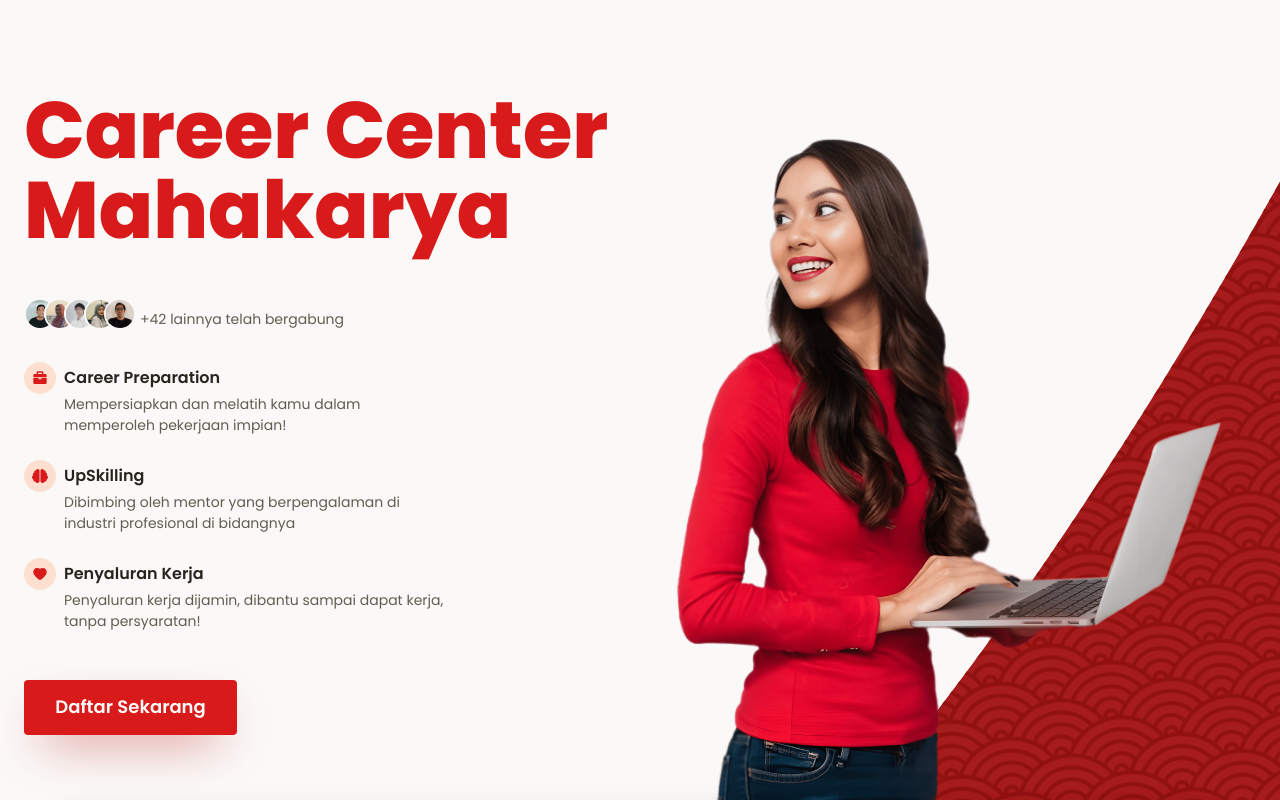
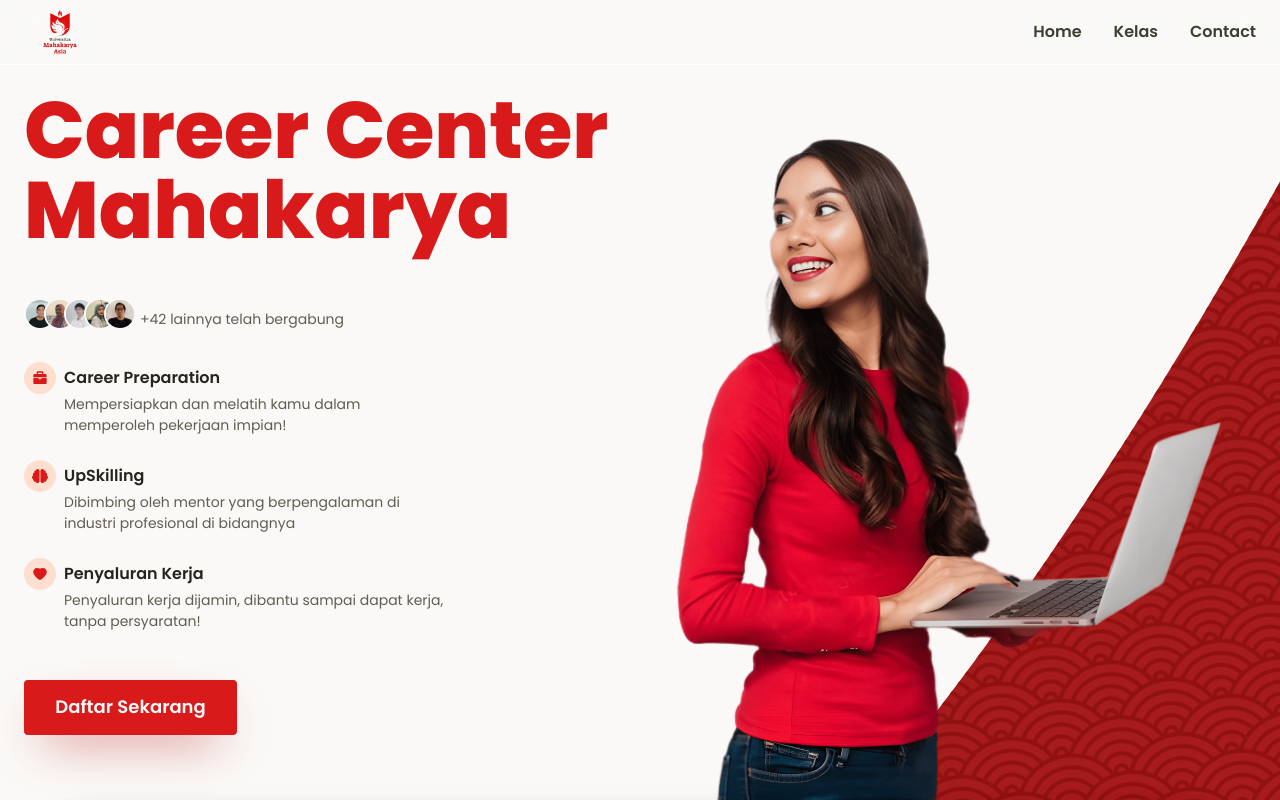
Before and after one commit to xvferdy/career-center-mahakarya-asia, a Next.js app: page / in a window 1280 px wide. Shown: the top 800 px of the page. Built offline with nearby package versions, Linux system fonts and the light colour scheme.

Commit message:
💄 [UI]: component navbar

```diff
--- a/src/app/kelas/[kelasId]/page.jsx
+++ b/src/app/kelas/[kelasId]/page.jsx
@@ -5,10 +5,10 @@
   // const kelas = await fetchData(props.params.kelasId);
   // if (!kelas.id) return notFound();
   return (
-    <div>
+    <main className="kelas-main">
       <h1>kelas {props.params.kelasId}</h1>
       {/* <h1>kelas {kelas.desc}</h1> */}
-    </div>
+    </main>
   );
 }
 
--- a/src/app/layout.js
+++ b/src/app/layout.js
@@ -1,3 +1,5 @@
+import Navbar from "@/components/Navbar";
+import Footer from "@/components/Footer";
 import "../styles/scss/main.scss";
 import "./globals.css";
 
@@ -31,7 +33,11 @@
         head.js. Find out more at https://beta.nextjs.org/docs/api-reference/file-conventions/head
       */}
       <head />
-      <body>{children}</body>
+      <body>
+        <Navbar />
+        {children}
+        <Footer />
+      </body>
     </html>
   );
 }
--- a/src/app/page.js
+++ b/src/app/page.js
@@ -141,7 +141,7 @@
         </section>
 
         {/* SECTION KELAS */}
-        <section className="kelas">
+        <section id="kelas" className="kelas">
           <div className="kelas__container">
             <article>
               <div className="header">
@@ -228,7 +228,7 @@
       </div>
 
       {/* SECTION CONTACT */}
-      <section className="contact">
+      <section id="contact" className="contact">
         <div className="contact__container">
           <figure>
             <Image
@@ -286,9 +286,6 @@
           </article>
         </div>
       </section>
-
-      {/* SECTION FOOTER */}
-      <Footer />
     </main>
   );
 }
--- /dev/null
+++ b/src/components/Navbar.jsx
@@ -0,0 +1,36 @@
+import Link from "next/link";
+import React from "react";
+import Image from "next/image";
+
+function Navbar() {
+  return (
+    <nav className="navbar">
+      <div className="navbar__container">
+        <div className="navbar__logo">
+          <Link href="/">
+            <Image
+              src="/assets/logo-nav.png"
+              alt="Logo"
+              width={72}
+              height={72}
+            />
+          </Link>
+        </div>
+
+        <ul>
+          <li>
+            <Link href="/">Home</Link>
+          </li>
+          <li>
+            <Link href="/#kelas">Kelas</Link>
+          </li>
+          <li>
+            <Link href="/#contact">Contact</Link>
+          </li>
+        </ul>
+      </div>
+    </nav>
+  );
+}
+
+export default Navbar;
--- a/src/styles/scss/components/_navbar.scss
+++ b/src/styles/scss/components/_navbar.scss
@@ -0,0 +1,64 @@
+@use "../abstracts/" as *;
+
+.navbar {
+  // border: 1px solid #000;
+  position: fixed;
+  width: 100%;
+  background-color: rgba(250, 249, 247, 0.55);
+  z-index: 5;
+  backdrop-filter: blur(15px);
+
+  border-bottom: 1px solid white;
+  &__container {
+    height: 64px;
+    //   // border: 1px solid #000;
+    @extend %container;
+    padding: 0 24px;
+    display: flex;
+    justify-content: space-between;
+    //   flex-direction: column;
+    //   gap: 64px;
+  }
+
+  &__logo {
+    // border: 1px solid #000;
+    display: flex;
+    align-items: center;
+  }
+
+  ul {
+    display: flex;
+    gap: 32px;
+    li {
+      color: $color-neutral-09;
+      cursor: pointer;
+      // border: 1px solid #000;
+      transition: $transition;
+      a {
+        // border: 1px solid #ac2e2e;
+        display: inline-block;
+        height: 100%;
+        font-weight: map-get($font-weights, semi-bold);
+
+        display: flex;
+        align-items: center;
+      }
+      &:hover {
+        color: $color-primary-red-06;
+      }
+    }
+  }
+
+  /* MEDIA-QUERIES */
+  @include display(tab-port) {
+  }
+  @include display(phone) {
+    &__container {
+      padding: 0 12px;
+    }
+    ul {
+      display: flex;
+      gap: 12px;
+    }
+  }
+}
--- a/src/styles/scss/main.scss
+++ b/src/styles/scss/main.scss
@@ -12,12 +12,11 @@
 @use "./components/cardKelebihan";
 @use "./components/footer";
 @use "./components/carouselPartners";
-
-// belum jadi ##############
 @use "./components/navbar";
 
 /* ■━■━■━■ pages ■━■━■━■ */
 @use "./pages/home";
+@use "./pages/kelas-page";
 
 /* ■━■━■━■ sections ■━■━■━■ */
 @use "./sections/welcome";
@@ -29,8 +28,6 @@
 @use "./sections/kelebihan";
 @use "./sections/contact";
 @use "./sections/partners";
-
-// belum jadi ##############
 @use "./sections/hero";
 
 /* ■━■━■━■ layout ■━■━■━■ */
--- /dev/null
+++ b/src/styles/scss/pages/_kelas-page.scss
@@ -0,0 +1,10 @@
+@use "../abstracts/" as *;
+
+.kelas-main {
+  min-height: 100vh;
+  background-image: url("/assets/kelas-cs.png");
+  background-repeat: no-repeat;
+  background-position: center;
+  background-attachment: fixed;
+  background-color: antiquewhite;
+}
--- a/src/styles/scss/pages/_kelas.scss
+++ /dev/null
@@ -1 +0,0 @@
-@use "../abstracts/" as *;
--- a/src/styles/scss/sections/_contact.scss
+++ b/src/styles/scss/sections/_contact.scss
@@ -9,7 +9,7 @@
   &__container {
     @extend %container;
     margin-top: -90px; // translateX -90px untuk .whit di home
-    background-image: url("/assets/bg1.png");
+    // background-image: url("/assets/bg1.png");
     background-attachment: fixed;
 
     padding: 64px 24px;
```
Also changed, not shown: src/styles/scss/sections/_kelas.scss (+1 -1 lines), public/assets/kelas-cs.png (added), public/assets/logo-nav.png (added).
